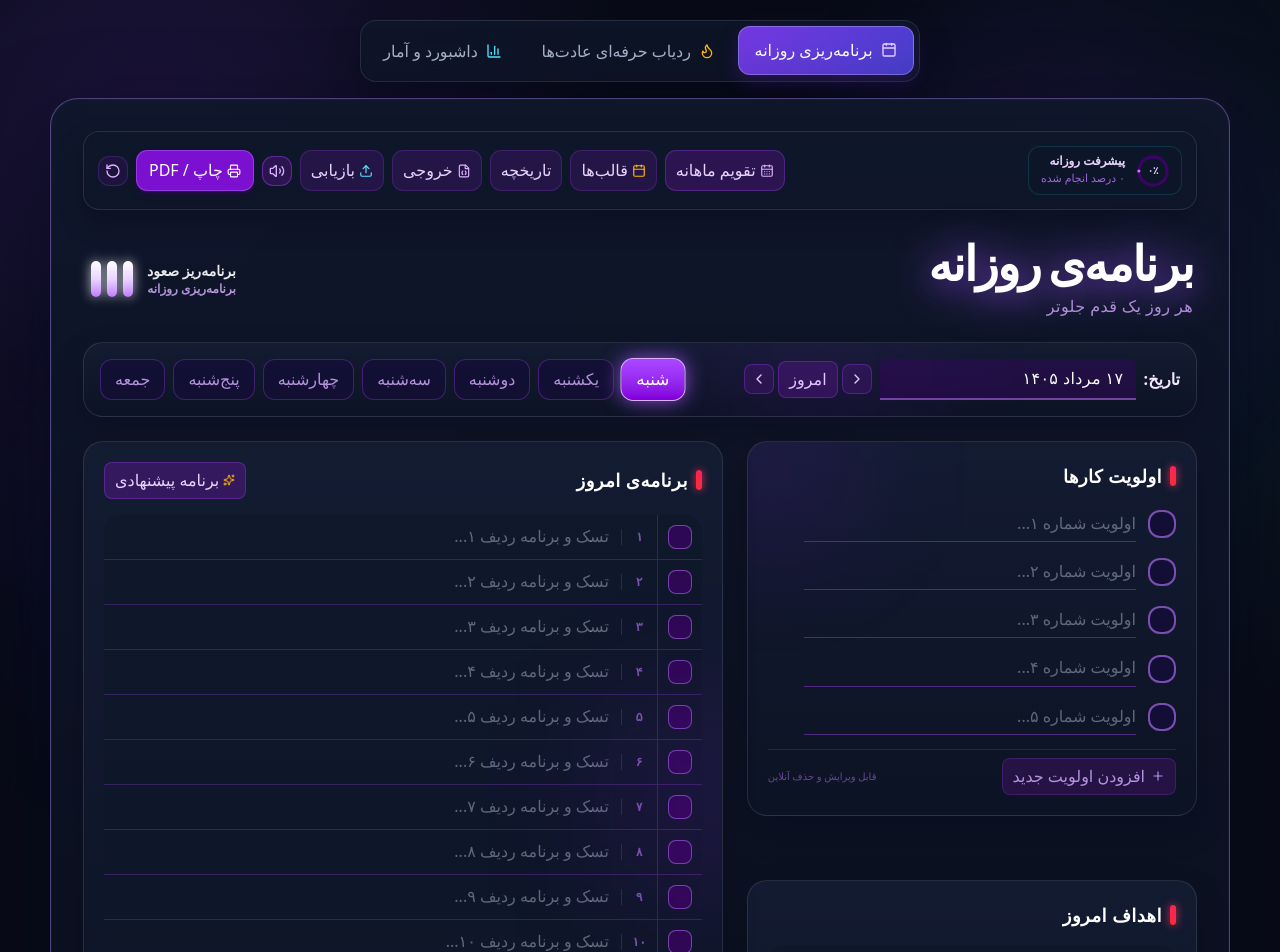
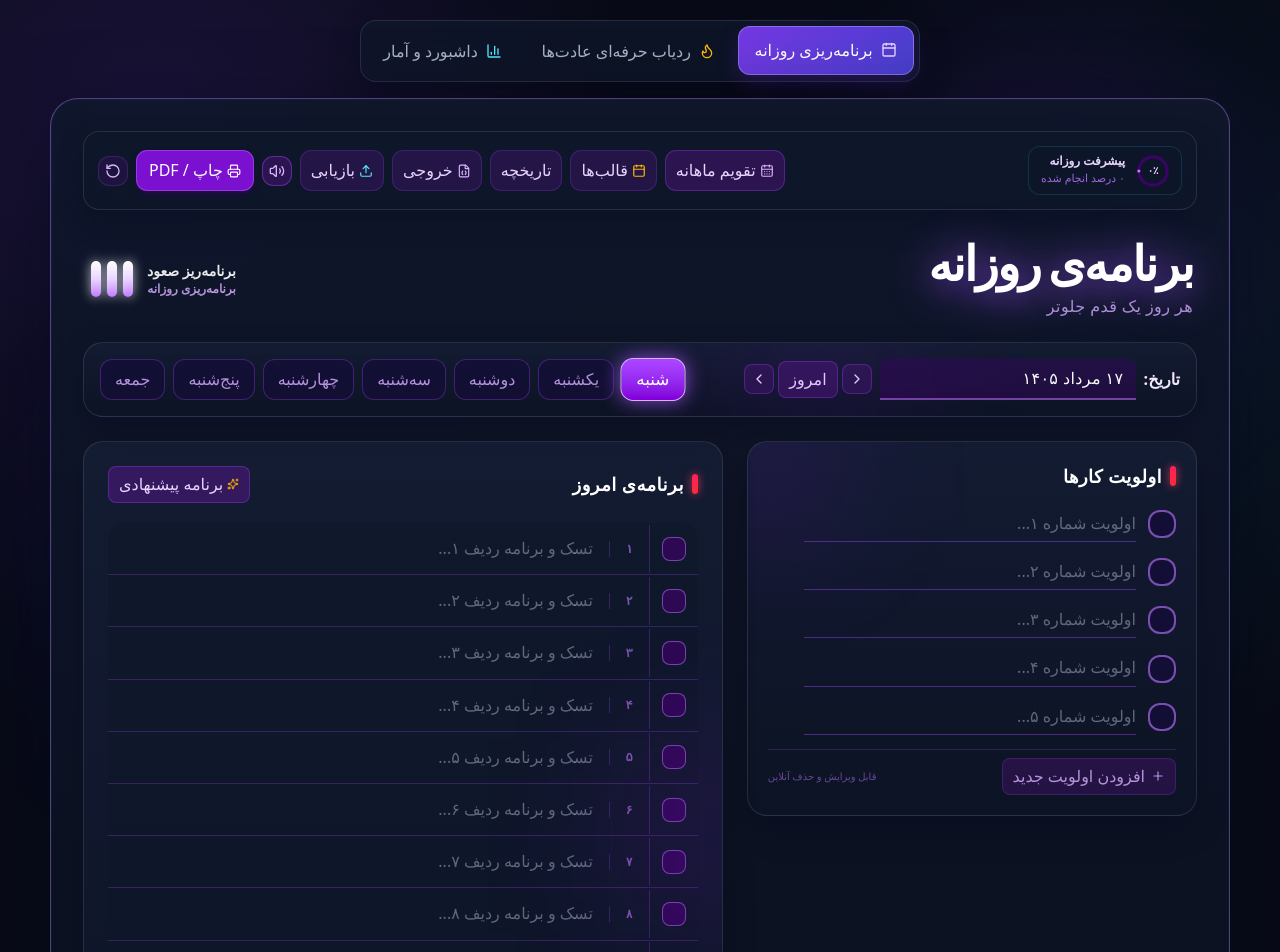
Before and after one commit to alieftekhari5040-del/planner, a React (Vite) app: page / in a window 1280 px wide. Shown: the top 952 px of the page. Built offline with nearby package versions, Linux system fonts and the light colour scheme.

Commit message:
fix(layout): فضای بیشتر برای برنامه امروز (دوباره اعمال پس از ریست)
- min-h 640/720، هر ردیف 48px، padding بیشتر
- هماهنگ با حذف روتین‌ها

Co-authored-by: arena-agent <297053741+arena-agent@users.noreply.github.com>

```diff
--- a/src/components/planner/ScheduleCard.tsx
+++ b/src/components/planner/ScheduleCard.tsx
@@ -40,13 +40,13 @@ const ScheduleCardComponent: React.FC<ScheduleCardProps> = ({
   const totalCount = schedule.filter((s) => s.task.trim()).length;
 
   return (
-    <div className="surface-card w-full h-full p-4 md:p-5 relative overflow-hidden flex flex-col justify-between">
+    <div className="surface-card w-full min-h-[640px] lg:min-h-[720px] p-5 md:p-6 relative overflow-hidden flex flex-col justify-between">
       {/* Glow highlight */}
       <div className="absolute top-1/3 -right-20 w-48 h-48 bg-purple-600/10 blur-3xl pointer-events-none" />
 
-      <div>
+      <div className="flex-1 flex flex-col">
         {/* Header with Red/Coral Accent Bar */}
-        <div className="flex items-center justify-between mb-4">
+        <div className="flex items-center justify-between mb-5">
           <div className="flex items-center gap-2">
             <span className="w-1.5 h-5 rounded-full bg-gradient-to-b from-rose-500 to-red-500 shadow-[0_0_8px_rgba(244,63,94,0.8)]" />
             <h2 className="text-base md:text-lg font-bold text-white tracking-wide">
@@ -74,17 +74,17 @@ const ScheduleCardComponent: React.FC<ScheduleCardProps> = ({
           </div>
         </div>
 
-        {/* Schedule Table Grid matching the 14 lined rows of the original poster */}
-        <div className="surface-inset rounded-2xl overflow-hidden divide-y divide-purple-500/25">
+        {/* Schedule Table Grid matching the 14 lined rows of the original poster — فضای بیشتر */}
+        <div className="surface-inset rounded-2xl overflow-hidden divide-y divide-purple-500/25 flex-1">
           {schedule.map((item, index) => (
             <div
               key={item.id}
-              className={`flex items-center transition-colors group ${
+              className={`flex items-center transition-colors group min-h-[48px] ${
                 item.completed ? 'bg-purple-950/50' : 'hover:bg-purple-900/20'
               }`}
             >
               {/* Checkbox column with Tactile Rounded Neon Rectangle */}
-              <div className="p-2.5 shrink-0 border-l border-purple-500/25 flex items-center justify-center">
+              <div className="p-3 shrink-0 border-l border-purple-500/25 flex items-center justify-center">
                 <button
                   type="button"
                   onClick={() => onItemToggle(item.id)}
@@ -102,18 +102,18 @@ const ScheduleCardComponent: React.FC<ScheduleCardProps> = ({
               </div>
 
               {/* Row index number (بدون ستون ساعت - ردیف‌های منظم) */}
-              <div className="w-9 shrink-0 text-center border-l border-purple-500/25 text-xs font-bold text-purple-400/60 font-mono">
+              <div className="w-10 shrink-0 text-center border-l border-purple-500/25 text-xs font-bold text-purple-400/60 font-mono">
                 {formatPersianNumber(index + 1)}
               </div>
 
-              {/* Task Description column with inline edit */}
-              <div className="flex-1 px-3 py-2 flex items-center gap-2">
+              {/* Task Description column with inline edit — فضای بیشتر */}
+              <div className="flex-1 px-4 py-3 flex items-center gap-2">
                 <input
                   type="text"
                   value={item.task}
                   onChange={(e) => handleTaskChange(item.id, e.target.value)}
                   placeholder={`تسک و برنامه ردیف ${formatPersianNumber(index + 1)}...`}
-                  className={`w-full text-xs sm:text-sm text-purple-100 bg-transparent focus:outline-none transition placeholder-purple-400/25 font-medium ${
+                  className={`w-full text-sm sm:text-[14px] text-purple-100 bg-transparent focus:outline-none transition placeholder-purple-400/25 font-medium leading-6 ${
                     item.completed ? 'line-through text-purple-400/60 decoration-purple-400/70' : ''
                   }`}
                 />
```
